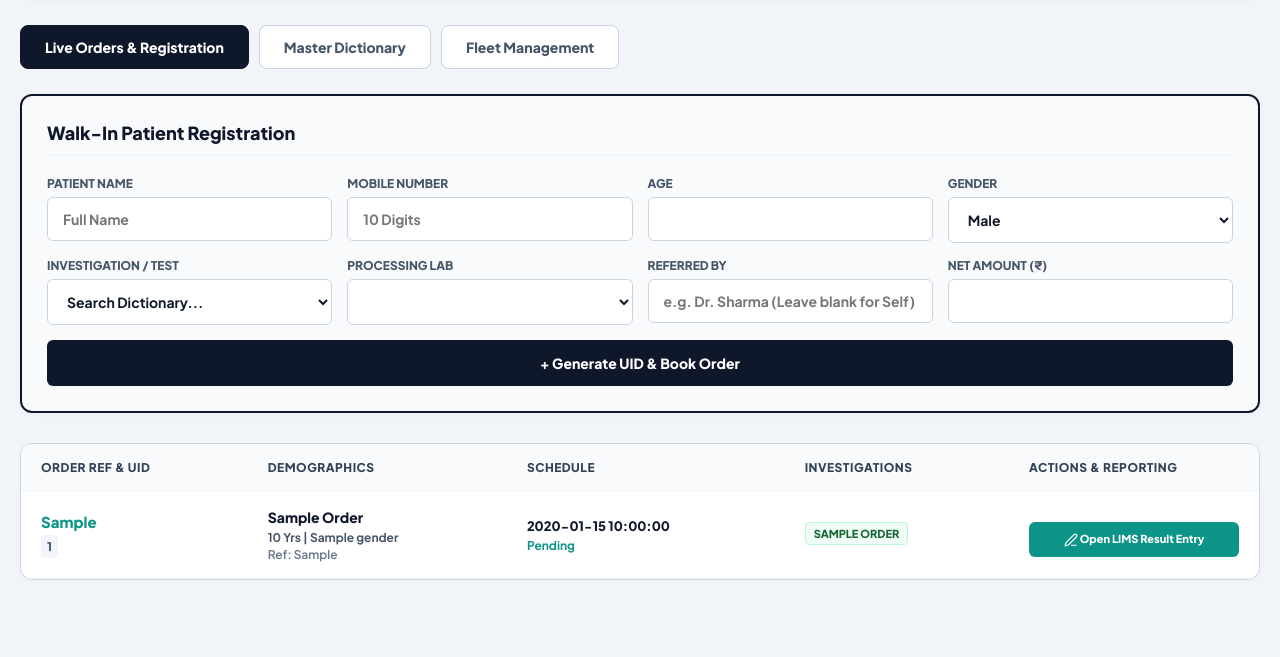
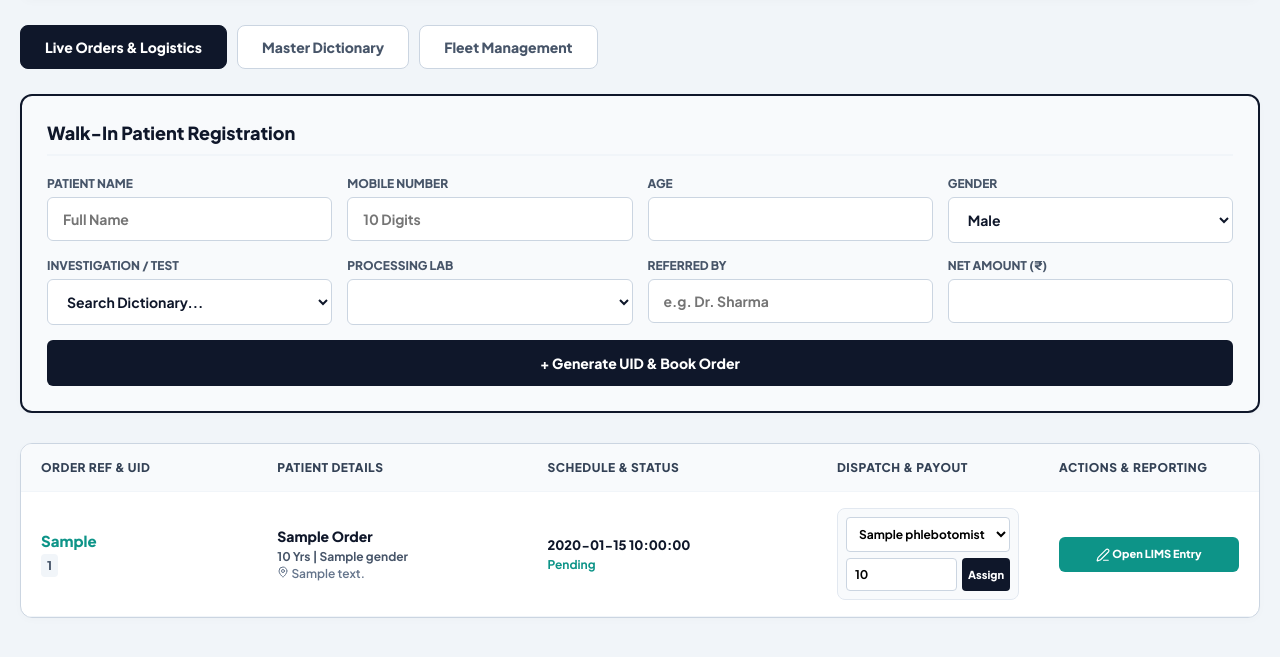
Before and after one commit to lab81617-del/caredrop-website, a Flask app: page /admin in a window 1280 px wide. Shown: the part 92-749 px from the top of the page. Run offline with Flask 3, Linux system fonts and the light colour scheme; the visitor is signed in with stand-in values (Sample User, id 1); a database or web service that is not in the repository returns one stand-in record (values such as "Sample title"); lists and menus that the app fills with data are empty; some libraries are stand-ins or nearby versions.

Commit message:
Update admin.html

```diff
--- a/templates/admin.html
+++ b/templates/admin.html
@@ -23,26 +23,25 @@
         .tab-content.active { display: block; }
 
         .card { background: white; border-radius: 12px; margin-bottom: 30px; border: 1px solid #CBD5E1; overflow: hidden; box-shadow: 0 2px 8px rgba(0,0,0,0.02); }
-
         .table-wrapper { width: 100%; overflow-x: auto; }
         table { width: 100%; border-collapse: collapse; text-align: left; min-width: 1000px; }
         th, td { padding: 16px 20px; border-bottom: 1px solid #F1F5F9; vertical-align: middle; }
         th { background: #F8FAFC; font-weight: 800; color: #334155; font-size: 12px; text-transform: uppercase; letter-spacing: 0.5px; }
 
         .badge { background: #F0FDF4; color: #166534; padding: 4px 8px; border-radius: 4px; font-size: 11px; font-weight: 800; display: inline-block; margin-bottom: 4px; border: 1px solid #BBF7D0; text-transform: uppercase; }
-
         .form-container { padding: 25px; }
         .form-title { font-size: 18px; font-weight: 800; margin-bottom: 20px; color: #0F172A; border-bottom: 2px solid #F1F5F9; padding-bottom: 10px; }
         .form-grid { display: grid; grid-template-columns: repeat(auto-fit, minmax(200px, 1fr)); gap: 15px; margin-bottom: 15px; }
 
         .input-group label { display: block; font-size: 12px; font-weight: 800; margin-bottom: 6px; color: #475569; text-transform: uppercase; }
         .input-group input, .input-group select { width: 100%; padding: 12px 15px; border-radius: 6px; font-size: 14px; font-weight: 700; color: #0F172A; }
+        .btn-save { background: #0D9488; color: white; padding: 14px 24px; border: none; border-radius: 6px; font-weight: 800; cursor: pointer; font-size: 14px; width: 100%; transition: 0.2s; }
+        .btn-lims { background: #0F172A; color: white; padding: 10px; border-radius: 6px; font-weight: 800; text-decoration: none; display: block; font-size: 11px; text-align: center; transition: 0.2s; border: none; cursor: pointer; margin-top: 8px; }
 
-        .btn-save { background: #0D9488; color: white; padding: 14px 24px; border: none; border-radius: 6px; font-weight: 800; cursor: pointer; font-size: 14px; width: 100%; transition: 0.2s; }
-        .btn-save:hover { background: #0F766E; }
-
-        .btn-lims { background: #0F172A; color: white; padding: 10px; border-radius: 6px; font-weight: 800; text-decoration: none; display: block; font-size: 11px; text-align: center; transition: 0.2s; border: none; cursor: pointer; margin-top: 8px; }
-        .btn-lims:hover { background: #1E293B; }
+        .dispatch-box { background: #F8FAFC; border: 1px solid #E2E8F0; padding: 8px; border-radius: 8px; display: flex; flex-direction: column; gap: 6px; }
+        .dispatch-box select { padding: 8px; font-size: 12px; font-weight: 700; border-radius: 4px; outline: none; }
+        .dispatch-box input { padding: 8px; font-size: 12px; font-weight: 700; border-radius: 4px; outline: none; width: 100%; }
+        .btn-assign { background: #0F172A; color: white; border: none; padding: 6px; font-size: 11px; font-weight: 800; border-radius: 4px; cursor: pointer; }
     </style>
 </head>
 <body>
@@ -54,14 +53,13 @@
     </div>
 
     <div class="tabs">
-        <button class="tab-btn active" onclick="switchTab('orders')">Live Orders & Registration</button>
+        <button class="tab-btn active" onclick="switchTab('orders')">Live Orders & Logistics</button>
         <button id="inventoryTabBtn" class="tab-btn" onclick="switchTab('inventory')">Master Dictionary</button>
         <button id="teamTabBtn" class="tab-btn" onclick="switchTab('team')">Fleet Management</button>
     </div>
 
-    <!-- ORDERS & REGISTRATION TAB -->
+    <!-- ORDERS TAB -->
     <div id="orders" class="tab-content active">
-        <!-- Walk-In Form -->
         <div class="card form-container" style="border: 2px solid #0F172A; background: #F8FAFC;">
             <div class="form-title">Walk-In Patient Registration</div>
             <form action="/admin/walk-in" method="POST">
@@ -69,37 +67,22 @@
                     <div class="input-group"><label>Patient Name</label><input type="text" name="patient_name" placeholder="Full Name" required></div>
                     <div class="input-group"><label>Mobile Number</label><input type="tel" name="phone" pattern="[0-9]{10}" placeholder="10 Digits" required></div>
                     <div class="input-group"><label>Age</label><input type="number" name="age" required></div>
-                    <div class="input-group">
-                        <label>Gender</label>
-                        <select name="gender" required><option value="Male">Male</option><option value="Female">Female</option><option value="Other">Other</option></select>
-                    </div>
+                    <div class="input-group"><label>Gender</label><select name="gender" required><option value="Male">Male</option><option value="Female">Female</option></select></div>
                 </div>
                 <div class="form-grid">
-                    <div class="input-group">
-                        <label>Investigation / Test</label>
-                        <select name="test_id" required>
-                            <option value="">Search Dictionary...</option>
-                            {% for item in inventory %}<option value="{{ item.test_id }}">{{ item.test_name }} (₹{{ item.price }})</option>{% endfor %}
-                        </select>
-                    </div>
-                    <div class="input-group">
-                        <label>Processing Lab</label>
-                        <select name="lab_id" required>
-                            {% for lab in active_labs %}<option value="{{ lab.id }}">{{ lab.name }}</option>{% endfor %}
-                        </select>
-                    </div>
-                    <div class="input-group"><label>Referred By</label><input type="text" name="referred_by" placeholder="e.g. Dr. Sharma (Leave blank for Self)"></div>
+                    <div class="input-group"><label>Investigation / Test</label><select name="test_id" required><option value="">Search Dictionary...</option>{% for item in inventory %}<option value="{{ item.test_id }}">{{ item.test_name }} (₹{{ item.price }})</option>{% endfor %}</select></div>
+                    <div class="input-group"><label>Processing Lab</label><select name="lab_id" required>{% for lab in active_labs %}<option value="{{ lab.id }}">{{ lab.name }}</option>{% endfor %}</select></div>
+                    <div class="input-group"><label>Referred By</label><input type="text" name="referred_by" placeholder="e.g. Dr. Sharma"></div>
                     <div class="input-group"><label>Net Amount (₹)</label><input type="number" name="total_amount" required></div>
                 </div>
                 <button type="submit" class="btn-save" style="background: #0F172A;">+ Generate UID & Book Order</button>
             </form>
         </div>
 
-        <!-- Orders Table -->
         <div class="card table-wrapper">
             <table>
                 <thead>
-                    <tr><th>Order Ref & UID</th><th>Demographics</th><th>Schedule</th><th>Investigations</th><th>Actions & Reporting</th></tr>
+                    <tr><th>Order Ref & UID</th><th>Patient Details</th><th>Schedule & Status</th><th>Dispatch & Payout</th><th>Actions & Reporting</th></tr>
                 </thead>
                 <tbody>
                     {% for order in orders %}
@@ -111,31 +94,36 @@
                         <td>
                             <div style="font-weight: 800; text-transform: capitalize; color: #0F172A;">{{ order.patient_name }}</div>
                             <div style="font-size: 12px; color: #475569; font-weight: 700; margin-top: 4px;">{{ order.age }} Yrs | {{ order.gender }}</div>
-                            <div style="font-size: 12px; color: #64748B; font-weight: 600; margin-top: 2px;">Ref: {{ order.referred_by or 'Self' }}</div>
+                            <div style="font-size: 12px; color: #64748B; font-weight: 600; margin-top: 2px;"><i data-lucide="map-pin" style="width:12px;height:12px;"></i> {{ order.address }}</div>
                         </td>
                         <td>
                             <div style="font-weight: 800; font-size: 13px; color: #0F172A;">{{ order.collection_date }}</div>
                             <div style="font-size: 12px; color: #0D9488; font-weight: 700; margin-top: 4px;">{{ order.status }}</div>
                         </td>
-                        <td>
-                            {% for test in order.test_list %}<div class="badge">{{ test.test_name }}</div><br>{% endfor %}
+                        <td style="width: 200px;">
+                            <form action="/admin/assign-order" method="POST" class="dispatch-box">
+                                <input type="hidden" name="order_id" value="{{ order.id }}">
+                                <select name="phlebotomist_id">
+                                    <option value="">Unassigned</option>
+                                    {% for p in phlebotomists %}<option value="{{ p.id }}" {% if order.phlebotomist_id == p.id %}selected{% endif %}>{{ p.name }}</option>{% endfor %}
+                                </select>
+                                <div style="display:flex; gap:5px;">
+                                    <input type="number" name="payout_amount" value="{{ order.payout_amount or 150 }}" title="Rider Payout (₹)">
+                                    <button type="submit" class="btn-assign">Assign</button>
+                                </div>
+                            </form>
                         </td>
-                        <td style="width: 250px;">
+                        <td style="width: 220px;">
                             {% if not order.has_report %}
-                                <a href="/admin/fill-report/{{ order.id }}" class="btn-lims" style="background: #0D9488;"><i data-lucide="edit-3" style="width: 14px; height: 14px; vertical-align: middle;"></i> Open LIMS Result Entry</a>
+                                <a href="/admin/fill-report/{{ order.id }}" class="btn-lims" style="background: #0D9488; margin:0;"><i data-lucide="edit-3" style="width: 14px; height: 14px; vertical-align: middle;"></i> Open LIMS Entry</a>
                             {% else %}
-                                <div style="background: #F0FDF4; color: #166534; padding: 6px; border-radius: 6px; font-size: 11px; font-weight: 800; text-align: center; border: 1px solid #86EFAC; margin-bottom: 6px;">✓ Authorized</div>
-
                                 <div style="display: grid; grid-template-columns: 1fr 1fr; gap: 8px; margin-bottom: 8px;">
-                                    <a href="/download-report/{{ order.id }}" target="_blank" class="btn-lims" style="margin-top: 0; background: #0F172A;">📄 Clinical PDF</a>
-                                    <a href="/download-invoice/{{ order.id }}" target="_blank" class="btn-lims" style="margin-top: 0; background: #475569;">🧾 Print Bill</a>
+                                    <a href="/download-report/{{ order.id }}" target="_blank" class="btn-lims" style="margin:0; background: #0F172A;">📄 Clinical PDF</a>
+                                    <a href="/download-invoice/{{ order.id }}" target="_blank" class="btn-lims" style="margin:0; background: #475569;">🧾 Print Bill</a>
                                 </div>
-
-                                <a href="https://wa.me/91{{ order.phone }}?text=Hello {{ order.patient_name }}, your CareDrop Diagnostics report for {{ order.order_ref }} is ready. Download it securely here: https://caredrop.in/download-report/{{ order.id }}" target="_blank" class="btn-lims" style="margin-top: 0; background: #16A34A; margin-bottom: 8px;">
-                                    <i data-lucide="message-circle" style="width: 14px; height: 14px; vertical-align: middle;"></i> Send via WhatsApp
+                                <a href="https://wa.me/91{{ order.phone }}?text=Hello {{ order.patient_name }}, your CareDrop Diagnostics report for {{ order.order_ref }} is ready. Download it securely here: https://caredrop.in/download-report/{{ order.id }}" target="_blank" class="btn-lims" style="margin:0; background: #16A34A; margin-bottom: 8px;">
+                                    <i data-lucide="message-circle" style="width: 14px; height: 14px; vertical-align: middle;"></i> WhatsApp Report
                                 </a>
-
-                                <a href="/admin/fill-report/{{ order.id }}" class="btn-lims" style="margin-top: 0; background: white; color: #475569; border: 1px solid #CBD5E1;">Edit Results</a>
                             {% endif %}
                         </td>
                     </tr>
@@ -164,16 +152,17 @@
                 <div class="form-grid">
                     <div class="input-group"><label>Full Name</label><input type="text" name="name" required></div>
                     <div class="input-group"><label>Mobile Number</label><input type="tel" name="phone" pattern="[0-9]{10}" required></div>
-                    <div class="input-group"><label>Vehicle / Bike Number</label><input type="text" name="vehicle_number" placeholder="e.g. HR-02-AB-1234"></div>
+                    <div class="input-group"><label>Vehicle Number</label><input type="text" name="vehicle_number" placeholder="e.g. HR-02-AB-1234"></div>
+                    <div class="input-group"><label>4-Digit Login PIN</label><input type="text" name="pin" placeholder="e.g. 1234" maxlength="4" required></div>
                 </div>
-                <button type="submit" class="btn-save" style="background: #0F172A !important; width: auto;">+ Add to Fleet</button>
+                <button type="submit" class="btn-save" style="background: #0F172A !important; width: auto;">+ Register Rider & Generate PIN</button>
             </form>
         </div>
 
         <div class="card table-wrapper">
             <table>
                 <thead>
-                    <tr><th>ID</th><th>Phlebotomist Name</th><th>Contact Details</th><th>Vehicle Details</th><th>Status</th></tr>
+                    <tr><th>ID</th><th>Phlebotomist Name</th><th>Contact Details</th><th>Vehicle Details</th><th>Login PIN</th></tr>
                 </thead>
                 <tbody>
                     {% for p in phlebotomists %}
@@ -182,10 +171,10 @@
                         <td style="font-weight: 800; color: #0F172A; text-transform: capitalize;">{{ p.name }}</td>
                         <td style="font-weight: 700; color: #475569;">{{ p.phone }}</td>
                         <td style="font-weight: 700; color: #475569;">{{ p.vehicle_number or 'N/A' }}</td>
-                        <td><div class="badge">Active</div></td>
+                        <td><div style="font-family: monospace; font-size: 16px; font-weight: 800; color: #dc2626; background: #fef2f2; padding: 4px 8px; border-radius: 4px; display: inline-block; border: 1px solid #fca5a5;">{{ p.pin }}</div></td>
                     </tr>
                     {% else %}
-                    <tr><td colspan="5" style="text-align: center; color: #64748B; font-weight: 700;">No phlebotomists added yet.</td></tr>
+                    <tr><td colspan="5" style="text-align: center; color: #64748B; font-weight: 700;">No phlebotomists registered yet.</td></tr>
                     {% endfor %}
                 </tbody>
             </table>
@@ -199,6 +188,8 @@
         document.querySelectorAll('.tab-content').forEach(t => t.classList.remove('active'));
         document.querySelectorAll('.tab-btn').forEach(b => b.classList.remove('active'));
         document.getElementById(tabId).classList.add('active');
+        if (tabId === 'inventory') document.getElementById('inventoryTabBtn').classList.add('active');
+        if (tabId === 'team') document.getElementById('teamTabBtn').classList.add('active');
         localStorage.setItem('caredrop_admin_tab', tabId);
     }
     window.onload = () => {
```
